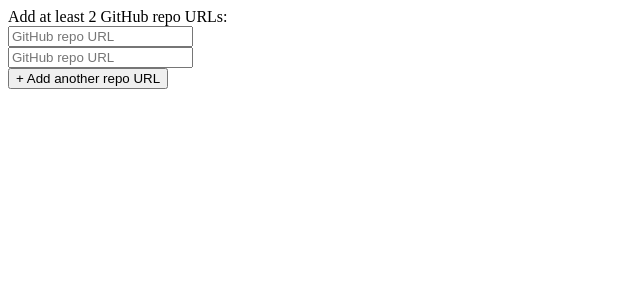
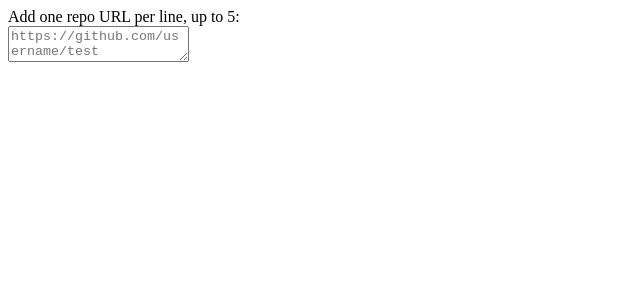
Before and after one commit to cassidoo/sonnet-18, a Next.js app: page / in a window 1280 px wide. Shown: the top 300 px of the page, without its empty margins (0-640 px from the left). Built offline with nearby package versions, Linux system fonts and the light colour scheme.

Commit message:
Add logic for capturing repos

```diff
--- a/pages/index.js
+++ b/pages/index.js
@@ -1,26 +1,58 @@
-import Head from "next/head";
-import { useState } from "react";
-import RepoField from "../components/RepoField";
+import Head from 'next/head'
+import { useState, useCallback } from 'react'
+
+// https://api.github.com/users/username/repos
+
+function buildURL() {}
 
 export default function Home() {
-  let [numRepos, setNumRepos] = useState(2);
+  let [repos, setRepos] = useState([])
+
+  const onSubmit = useCallback((e) => {
+    e.preventDefault()
+    // let repoA = document.querySelector('input[name="repoA"]')
+    // let repoB = document.querySelector('input[name="repoB"]')
+    // repoA = repoA.value || repoA.placeholder
+    // repoB = repoB.value || repoB.placeholder
+
+    let repoStrings = repos.map((repo) => {
+      return repo.replace(/^https:\/\/github.com\//i, '')
+    })
+
+    console.log(repoStrings)
+
+    let url = repoStrings.map((str) => {
+      return `/${encodeURIComponent(str.replace('/', '#'))}`
+    })
+
+    console.log(`/compare${url.join('')}`)
+
+    // window.location.href = `/compare${url}`
+  })
+
   return (
     <div className="container">
       <Head>
         <title>Sonnet 18 | Repo Comparison</title>
         <link rel="icon" href="/favicon.ico" />
       </Head>
-      Add at least 2 GitHub repo URLs:
-      {[...Array(numRepos)].map(() => {
-        return <RepoField />;
-      })}
-      <button
-        onClick={() => {
-          setNumRepos(numRepos + 1);
-        }}
-      >
-        + Add another repo URL
-      </button>
+      Add one repo URL per line, up to 5:
+      <form onSubmit={onSubmit}>
+        <textarea
+          placeholder={`https://github.com/username/test`}
+          defaultValue={repos}
+          onChange={(event) => {
+            let vals = event.target.value.split('\n').filter(function (el) {
+              return el.trim() !== ''
+            })
+
+            setRepos(vals)
+          }}
+        />
+        {repos.length >= 2 && repos.length <= 5 && (
+          <button type="submit">Compare!</button>
+        )}
+      </form>
     </div>
-  );
+  )
 }
```
Also changed, not shown: pages/compare.js (deleted), public/vercel.svg (deleted), 1 other file (tests, documents, lock files or other folders).
